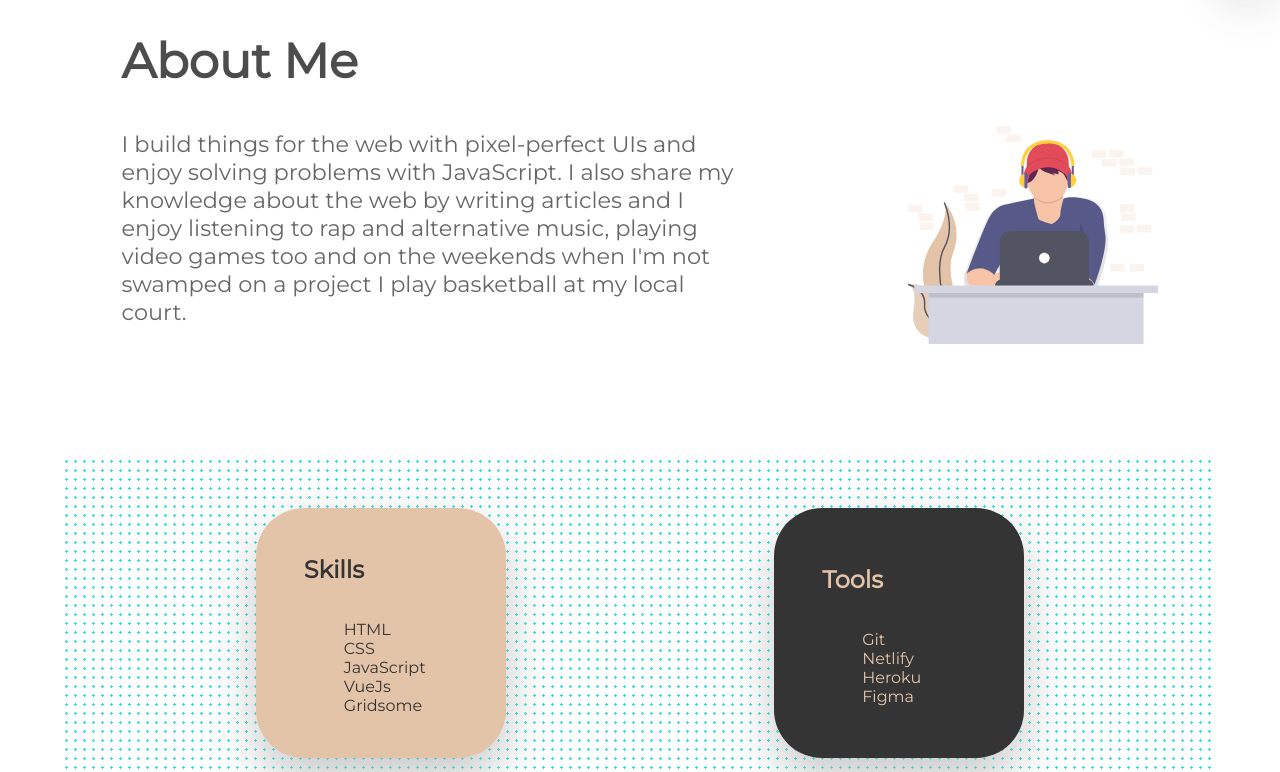
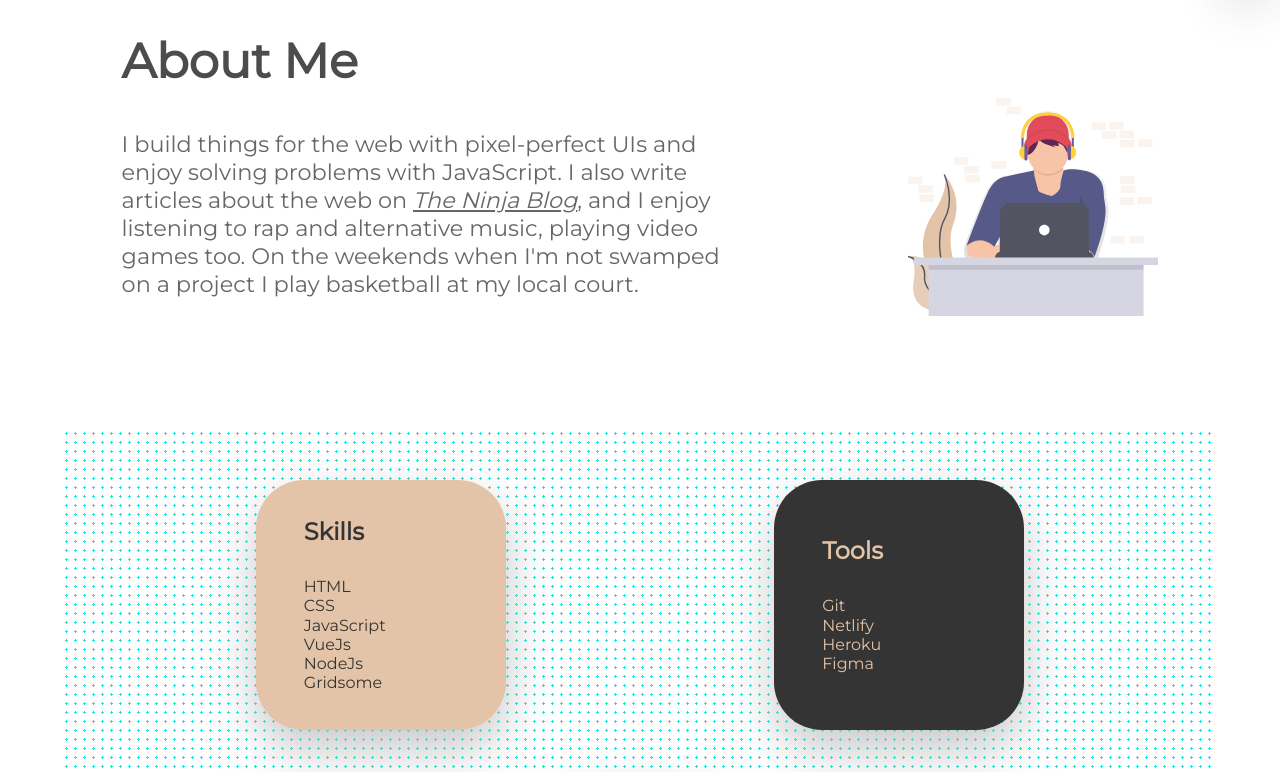
Before and after one commit to Edmund1645/portfolio, a Vue app: page / in a window 1280 px wide. Shown: the part 700-1472 px from the top of the page. Built offline with nearby package versions, Linux system fonts and the light colour scheme.

Commit message:
fix typo and changes

```diff
--- a/public/index.html
+++ b/public/index.html
@@ -21,21 +21,21 @@
     <link rel="canonical" href="https://edmundekott.me" />
     <meta name="index" content="index, nofollow" />
     <!-- Search Engine -->
-    <meta name="description" content="Edmund Ekott is a front end web developer based in Abuja, Nigeria. He is passionate about the web and enjoys building cool things." />
+    <meta name="description" content="Edmund Ekott is a front end engineer based in Abuja, Nigeria. He is passionate about the web and enjoys building cool things." />
     <meta name="image" content="https://res.cloudinary.com/kiing/image/upload/v1564529148/profile-photo_ib97fa.png" />
     <!-- Schema.org for Google -->
     <meta itemprop="name" content="Edmund Ekott" />
-    <meta itemprop="description" content="Edmund Ekott is a front end web developer based in Abuja, Nigeria. He is passionate about the web and enjoys building cool things." />
+    <meta itemprop="description" content="Edmund Ekott is a front end engineer based in Abuja, Nigeria. He is passionate about the web and enjoys building cool things." />
     <meta itemprop="image" content="https://res.cloudinary.com/kiing/image/upload/v1564529148/profile-photo_ib97fa.png" />
     <!-- Twitter -->
     <meta name="twitter:card" content="summary" />
     <meta name="twitter:title" content="Edmund Ekott" />
-    <meta name="twitter:description" content="Edmund Ekott is a front end web developer based in Abuja, Nigeria. He is passionate about the web and enjoys building cool things." />
+    <meta name="twitter:description" content="Edmund Ekott is a front end engineer based in Abuja, Nigeria. He is passionate about the web and enjoys building cool things." />
     <meta name="twitter:site" content="@26th_edmund" />
     <meta name="twitter:image:src" content="https://res.cloudinary.com/kiing/image/upload/v1564529148/profile-photo_ib97fa.png" />
     <!-- Open Graph general (Facebook, Pinterest & Google+) -->
     <meta name="og:title" content="Edmund Ekott" />
-    <meta name="og:description" content="Edmund Ekott is a front end web developer based in Abuja, Nigeria. He is passionate about the web and enjoys building cool things." />
+    <meta name="og:description" content="Edmund Ekott is a front end engineer based in Abuja, Nigeria. He is passionate about the web and enjoys building cool things." />
     <meta name="og:image" content="https://res.cloudinary.com/kiing/image/upload/v1564529148/profile-photo_ib97fa.png" />
     <meta name="og:url" content="https://edmundekott.me" />
     <meta name="og:site_name" content="Edmund Ekott" />
--- a/src/components/AboutMe.vue
+++ b/src/components/AboutMe.vue
@@ -3,9 +3,9 @@
     <div id="about-me-text" class="about-me-text">
       <h1 class="font-thick section-header-text">About Me</h1>
       <p class="more-about-me section-text">
-        I build things for the web with pixel-perfect UIs and enjoy solving problems with JavaScript.
-        I also share my knowledge about the web by writing articles and I enjoy listening to rap and alternative music,
-        playing video games too and on the weekends when I'm not swamped on a project I play basketball at my local court.
+        I build things for the web with pixel-perfect UIs and enjoy solving problems with JavaScript. I also write articles about the web on
+        <a class="blog-link" href="https://theninja.codes" target="_blank"> <em>The Ninja Blog</em> </a>, and I enjoy listening to rap and alternative music, playing video games
+        too. On the weekends when I'm not swamped on a project I play basketball at my local court.
       </p>
     </div>
     <div class="svg-image-section">
@@ -24,6 +24,9 @@ export default {
 </script>
 
 <style scoped>
+.blog-link {
+  color: inherit;
+}
 section {
   margin-left: 5%;
   margin-right: 5%;
--- a/src/components/Profile.vue
+++ b/src/components/Profile.vue
@@ -8,14 +8,10 @@
       <h1 class="font-thick intro-text" style="font-size:2.3rem; margin:0;">Hello 👋,</h1>
       <p class="intro-text">
         I'm
-        <strong class="font-thick intro-text">Edmund Ekott</strong> a front end engineer based in Uyo, Nigeria.
+        <strong class="font-thick intro-text">Edmund Ekott</strong> a front end engineer currently living in Uyo, Nigeria.
       </p>
       <div class="download-resume-section">
-        <a
-          v-bind:href="'https://drive.google.com/open?id=1WANf7HivvqbzO1rf_v9QcALyZ8QL-qe5'"
-          target="_blank"
-          class="download-button"
-        >
+        <a v-bind:href="'https://drive.google.com/open?id=1WANf7HivvqbzO1rf_v9QcALyZ8QL-qe5'" target="_blank" class="download-button">
           Résumé
           <img src="../assets/images/download-cloud.svg" alt="download icon" />
         </a>
--- a/src/components/Skills.vue
+++ b/src/components/Skills.vue
@@ -38,7 +38,7 @@ export default {
   },
   data() {
     return {
-      skills: ['HTML', 'CSS', 'JavaScript', 'VueJs', 'Gridsome'],
+      skills: ['HTML', 'CSS', 'JavaScript', 'VueJs', 'NodeJs', 'Gridsome'],
       tools: ['Git', 'Netlify', 'Heroku', 'Figma'],
       workExperiences: [
         {
@@ -46,7 +46,7 @@ export default {
           role: 'Intern',
           company: 'Hotels.ng',
           companyUrl: 'https://hotels.ng',
-          description: 'Build and scale real life applications, working alongside other developers and UI desiners in a team to deliver a fast, pixel-perfect front-end.',
+          description: 'Build and scale real life applications, working alongside other developers and UI designers in a team to deliver a fast, pixel-perfect front-end.',
           startMonth: {
             word: 'April',
             number: '04'
@@ -89,6 +89,7 @@ div#skills-tools-section {
 }
 ul {
   list-style-type: none;
+  padding: 0;
 }
 div[id='tools-section'],
 div[id='skills-section'] {
@@ -97,8 +98,9 @@ div[id='skills-section'] {
   border-radius: 3rem;
   display: flex;
   flex-direction: column;
-  padding-left: 2rem;
+  padding-left: 3.5rem;
   justify-content: center;
+  line-height: 1.2rem;
 }
 div#skills-section {
   background: var(--primary-brown);
--- a/src/views/Projects.vue
+++ b/src/views/Projects.vue
@@ -2,9 +2,14 @@
   <div>
     <NavBar></NavBar>
     <div class="container">
-      <router-link to="/">Home</router-link>
+      <router-link to="/">&larr; Home</router-link>
       <h2>Uh oh, It seems this page hasn't been completely assembled yet..</h2>
       <img src="../assets/images/construction.svg" alt="illustration of construction workers" />
+
+      <h3>
+        In the meantime, you can check out my
+        <a href="https://github.com/edmund1645" target="_blank">Github profile</a>
+      </h3>
       <!--
       <ul>
         <li v-for="(item, index) in projects" v-bind:key="index">{{index}} - {{item}}</li>
@@ -45,7 +50,8 @@ img {
     width: 400px;
     margin-top: 5rem;
   }
-  h2 {
+  h2,
+  h3 {
     text-align: center;
   }
 }
```
